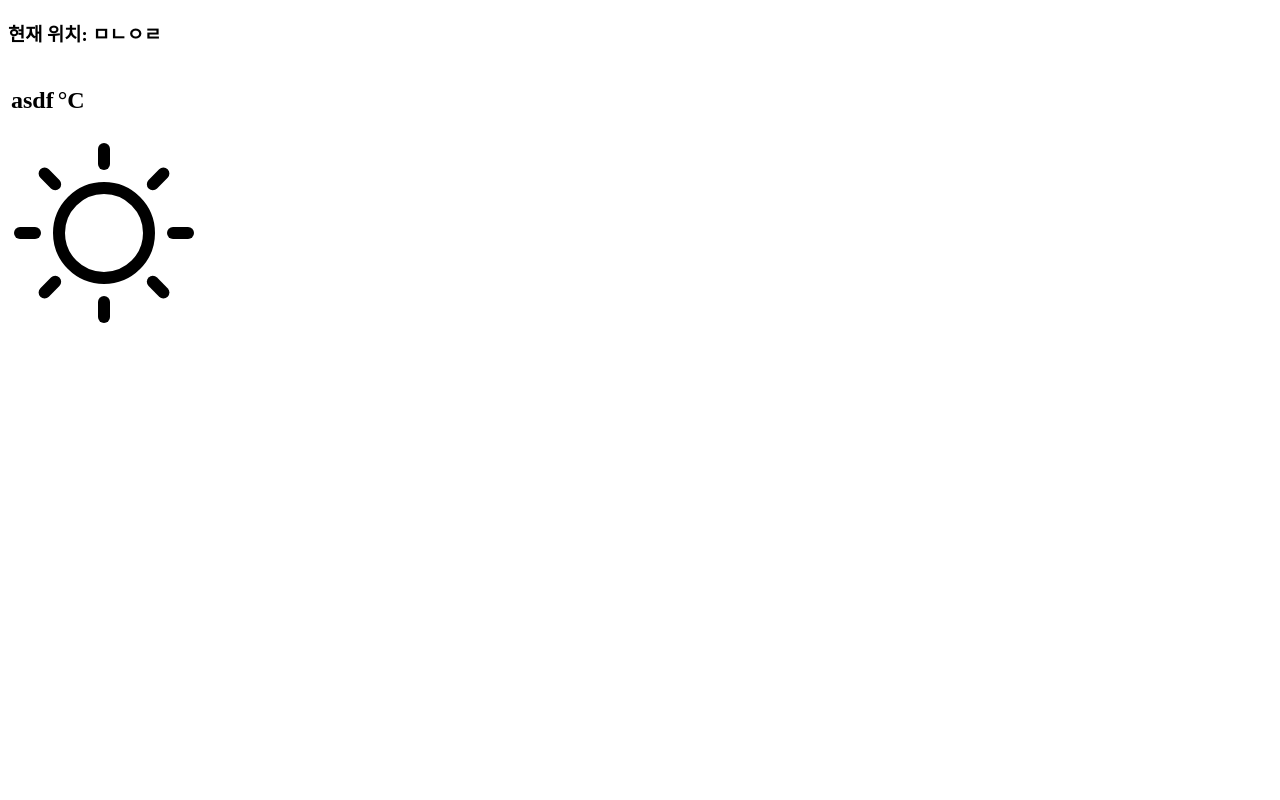
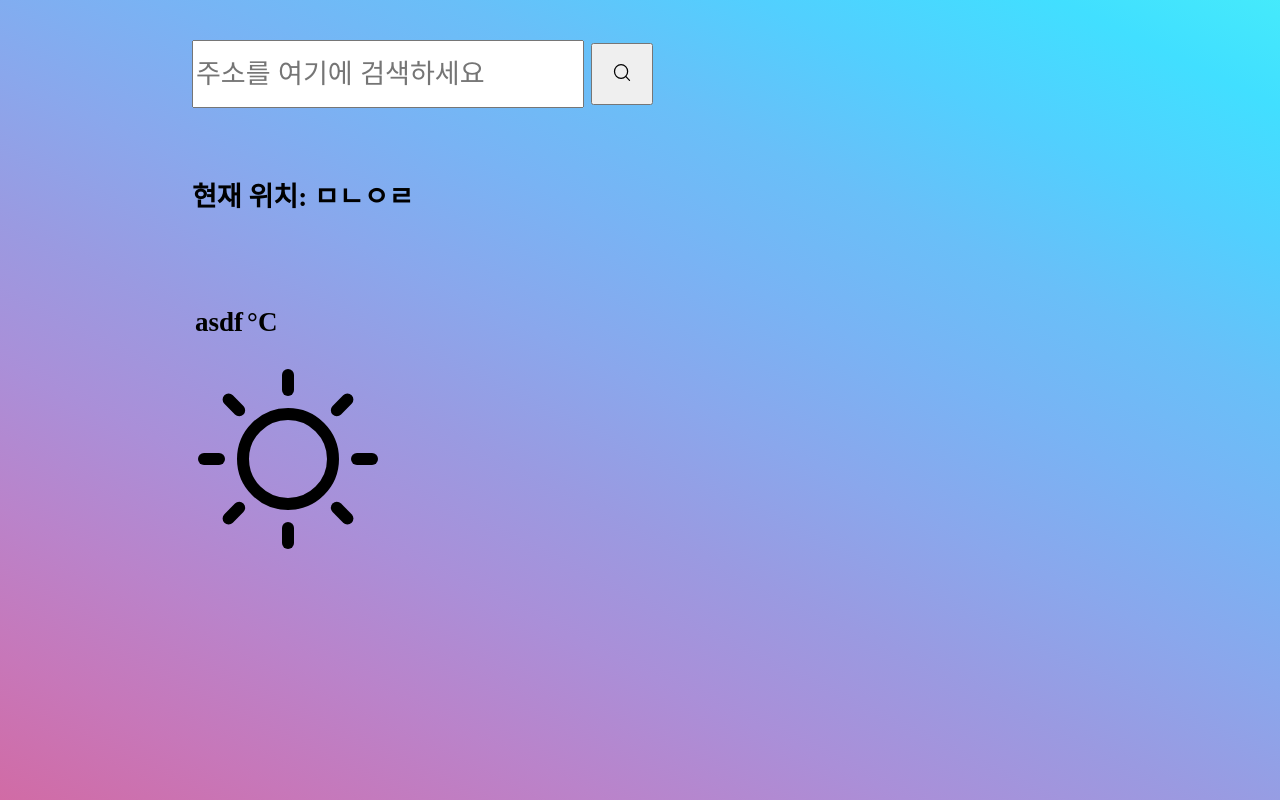
Before and after one commit to Junsang-Mun/LetMeKnowtheWeather, a plain HTML site: page index.html in a window 1280 px wide. Drawn offline with Linux system fonts and the light colour scheme.

Commit message:
minor updates

```diff
--- a/index.html
+++ b/index.html
@@ -4,12 +4,17 @@
     <meta charset="UTF-8">
     <meta http-equiv="X-UA-Compatible" content="IE=edge">
     <meta name="viewport" content="width=device-width, initial-scale=1.0">
+    <link rel="stylesheet" href="./main.css">
+    <script type="text/javascript" src="./main.js"></script>
     <title>Let Me Know the Weater</title>
 </head>
 <body>
     <div class="background">
         <div class="padding"></div>
-        <div class="searchbox"></div>
+        <form action="/action_page.php">
+            <input type="text" placeholder="주소를 여기에 검색하세요" id="searchBox">
+            <button type="submit" id="searchButton"><img src="./svgs/search.svg" id="searchButtonImage"></button>
+        </form>
         <div class="padding"></div>
         <div class="location">
             <h3 id="nowLocated">현재 위치: ㅁㄴㅇㄹ</h3>
@@ -26,7 +31,7 @@
             </tr>
         </table>
         <div class="weather">
-            <img src="./svgs/sun.svg"
+            <img src="./svgs/sun.svg"/>
         </div>
     </div>
 </body>
--- a/main.css
+++ b/main.css
@@ -0,0 +1,39 @@
+*{
+    font-size: 1.3rem;
+}
+
+html, body{
+    padding: 0;
+    margin: 0;
+    width: 100%;
+    height: 100%;
+    overflow: hidden;
+}
+
+.background{
+    background-image: linear-gradient(to right top, #d16ba5, #c777b9, #ba83ca, #aa8fd8, #9a9ae1, #8aa7ec, #79b3f4, #69bff8, #52cffe, #41dfff, #46eefa, #5ffbf1);
+    height: 100%;
+    width: 100%;
+    padding-left: 15vw;
+    padding-right: 15vw;
+}
+
+.padding{
+    width: 100vw;
+    height: 5vh;
+}
+
+#searchBox{
+    width: 30vw;
+    height: 3rem;
+}
+
+#searchButton{
+    width: 3rem;
+    height: 3rem;
+}
+
+#searchButtonImage{
+    width: 1rem;
+    height: auto;
+}
```
Also changed, not shown: svgs/search.svg (added), 1 other file.
